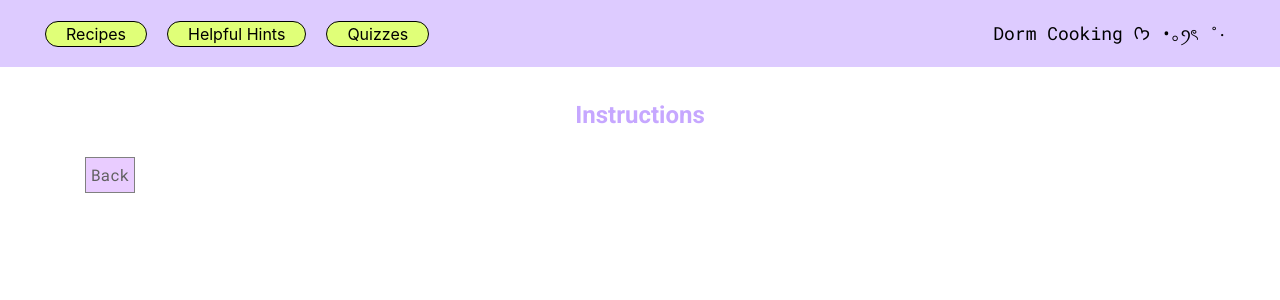
After one commit to lee-youngseo/cooking_college, a Flask app: template templates/instructions.html in a window 1280 px wide. The commit adds this page. Shown: the top 300 px of the page. Run offline with Flask 3, Linux system fonts and the light colour scheme; the template is opened without the code that fills it, so the values that code supplies are empty; some libraries are stand-ins or nearby versions.

Commit message:
created instructions template for all recipes

```diff
--- a/server.py
+++ b/server.py
@@ -11,7 +11,7 @@ recipe_data = {
       'name': 'Glazed Squash',
       'image': 'https://www.tasteofhome.com/wp-content/uploads/2018/01/Coconut-Acorn-Squash_exps149543_TH132767C04_25_1bC_RMS.jpg'
    },
-  '3': {
+   '3': {
       'name': 'Garlic Scallion Ramen',
       'image': 'https://www.kitchentreaty.com/wp-content/uploads/2020/01/super-simple-miso-ramen-5-420x560.jpg',
       'supplies': {
@@ -53,9 +53,33 @@ recipe_data = {
             'name': 'Peanut Butter',
             'image': 'https://media.cdn.kaufland.de/product-images/1024x1024/6e563e9c36fe0c6dd539e823ec38e0ad.jpg'
          },
+      },
+      'instructions': {
+         '1': {
+            'step': 'Boil water in a pot and cook the noodles according to the package instructions.',
+            'image': 'https://images.saymedia-content.com/.image/ar_4:3%2Cc_fill%2Ccs_srgb%2Cfl_progressive%2Cq_auto:eco%2Cw_1200/MjAyMjMxNzQ3NDk5MjcxMTgw/shutterstock_1816629980.jpg'
+         },
+         '2': {
+            'step': 'Drain the noodles and set aside.',
+            'image': 'https://media.blueapron.com/recipes/40165/recipe_steps/96835/1691526712-48-0019-5460/FP_Ramen_Stockpot_Web.jpg?width=512'
+         },
+         '3': {
+            'step': 'On a cutting board, mince the garlic and chop the scallions.',
+            'image': 'https://images.cutco.com/learn/2018/slice-green-onion-l.jpg'
+         },
+         '4': {
+            'step': 'In a bowl, add the soy sauce, peanut butter, garlic, and scallions. Mix well.',
+            'image': 'https://pinchofyum.com/wp-content/uploads/Peanut-Sauce-3.jpg'
+         },
+         '5': {
+            'step': 'Add the noodles to the bowl and mix well. Enjoy',
+            'image': 'https://i0.wp.com/thefoodiediaries.co/wp-content/uploads/2022/01/img_1427.jpg'
+         },
+      }
+
       }
    }
-}
+
 
 @app.route('/')
 def home():
@@ -90,5 +114,13 @@ def ingredients(recipe_id):
 def get_supplies_ingredients(recipe_id):
     return jsonify(recipe_data[recipe_id])
 
+@app.route('/learn_recipe/<recipe_id>/instructions')
+def instructions(recipe_id):
+   return render_template('instructions.html', recipe_id = recipe_id, instructions = recipe_data[recipe_id]['instructions'])
+
+@app.route('/get_instructions/<recipe_id>', methods=['GET'])
+def get_instructions(recipe_id):
+    return jsonify(recipe_data[recipe_id]['instructions'])
+
 if __name__ == '__main__':
    app.run(debug = True)
--- /dev/null
+++ b/static/instructions.js
@@ -0,0 +1,26 @@
+$(document).ready(function() {
+    var recipeId = $('body').data('recipe-id');
+
+    $.ajax({
+        url: '/get_instructions/' + recipeId,
+        type: 'GET',
+        success: function(result) {
+            $.each(result, function(id, instruction) {
+                console.log("Appending instruction:", instruction.step); // This should print to the console
+                $('#instructions_container').append(
+                    `<div class="col-4">
+                        <div class="subtitle">Step ${id}</div>
+                        <div class="image-container">
+                            <img src="${instruction.image}" class="view-image square" alt="${instruction.step}">
+                        </div>
+                        <div class="subtitle-button">${instruction.step}</div>
+                        <br>
+                    </div>`
+                );
+            });
+        },
+        error: function(xhr, status, error) {
+            console.log("Error in AJAX call:", error); // Any AJAX errors should print here
+        }
+    });
+});
--- /dev/null
+++ b/templates/instructions.html
@@ -0,0 +1,15 @@
+{% extends "layout.html" %}
+
+{% block content %}
+
+<body data-recipe-id="{{ recipe_id }}">
+    <div class="container">
+        <div class="subtitle lilac">Instructions</div>
+        <br>
+        <div class="row" id="instructions_container"></div>
+        <a class="subtitle-button" href="/learn_recipe/{{ recipe_id }}">Back</a>
+    </div>
+    <script src="{{url_for('static', filename='instructions.js')}}"></script>
+</body>
+
+{% endblock %}
```
Also changed, not shown: templates/recipe.html (+4 -4 lines).
